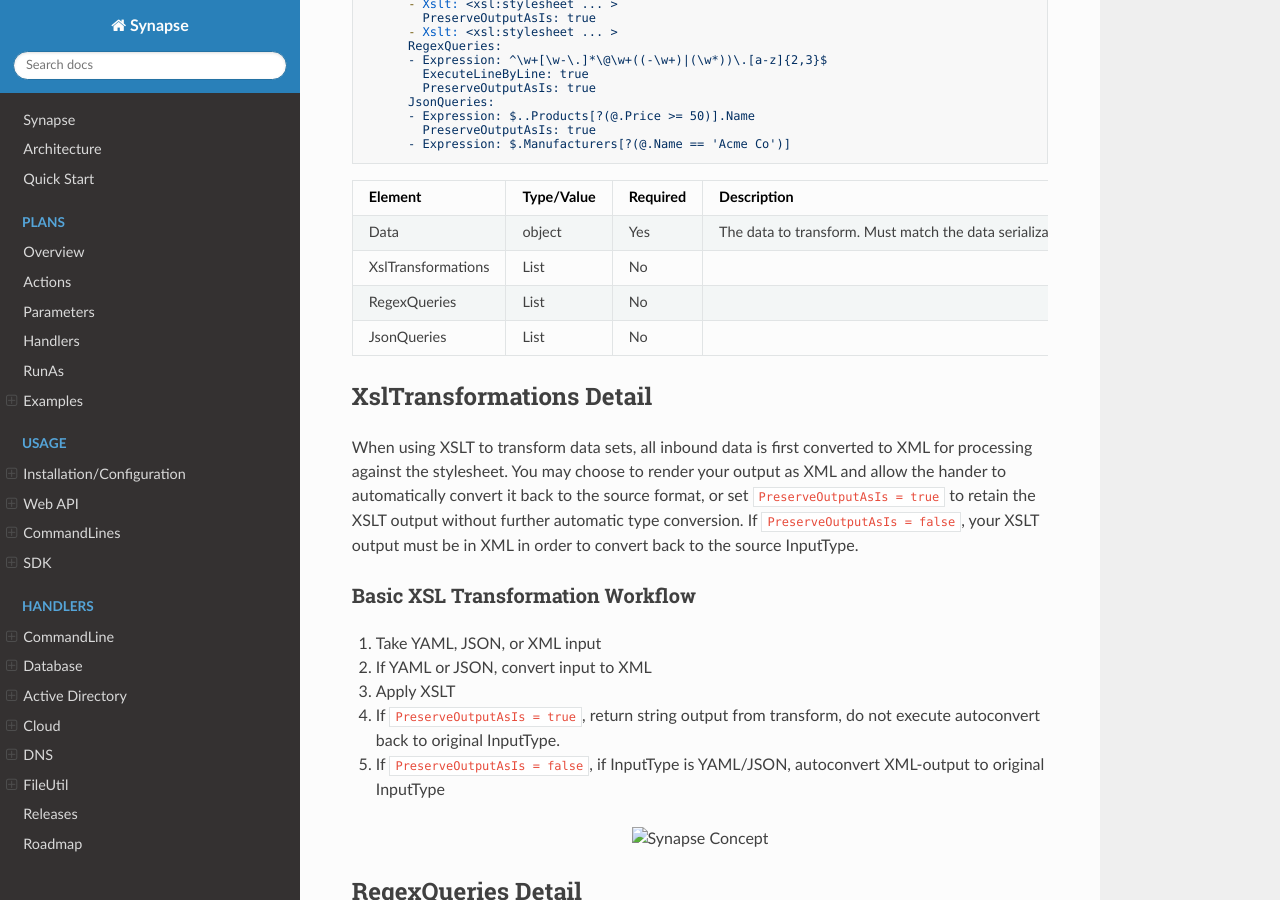
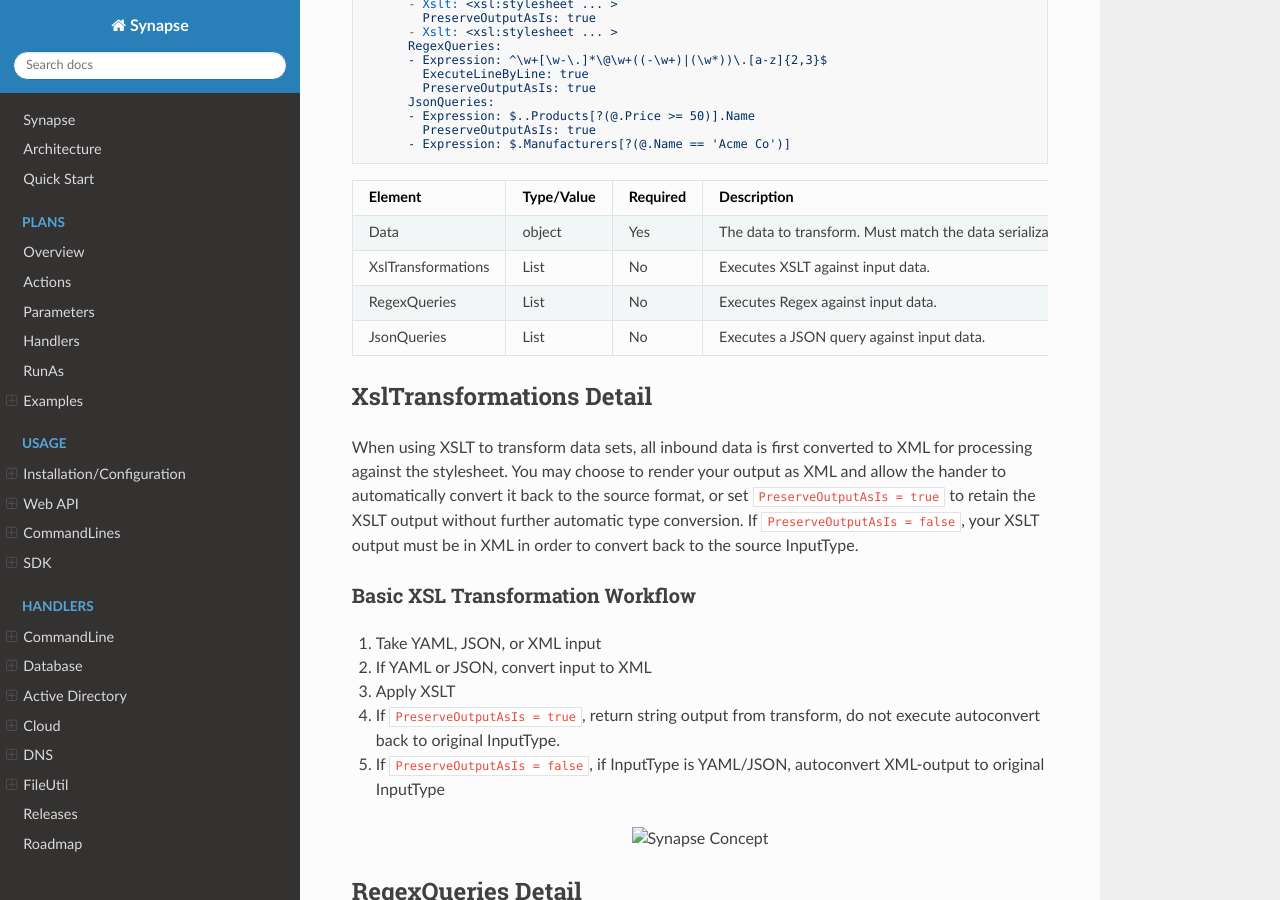
Before and after one commit to SynapseProject/synapse.docs, an MkDocs documentation site: the page built from docs/handlers/datatransformation/transform.md, in a window 1280 px wide and 900 px high, scrolled down 1218 px. Built offline with MkDocs 1.6.1, drawn with Linux system fonts in a browser that asks for light colours; nearby versions of some CDN libraries; old or Windows-style settings are respelled for this version of MkDocs.

Commit message:
added element description

```diff
--- a/docs/handlers/datatransformation/transform.md
+++ b/docs/handlers/datatransformation/transform.md
@@ -52,9 +52,9 @@ The Parameters section of the plan specifies the data to transform and the trans
 |Element|Type/Value|Required|Description
 |-------|----------|--------|-----------
 |Data|object|Yes|The data to transform.  Must match the data serialization format specified in Config.InputType.
-|XslTransformations|List|No|
-|RegexQueries|List|No|
-|JsonQueries|List|No|
+|XslTransformations|List|No|Executes XSLT against input data.
+|RegexQueries|List|No|Executes Regex against input data.
+|JsonQueries|List|No|Executes a JSON query against input data.
 
 ## XslTransformations Detail
 
```
